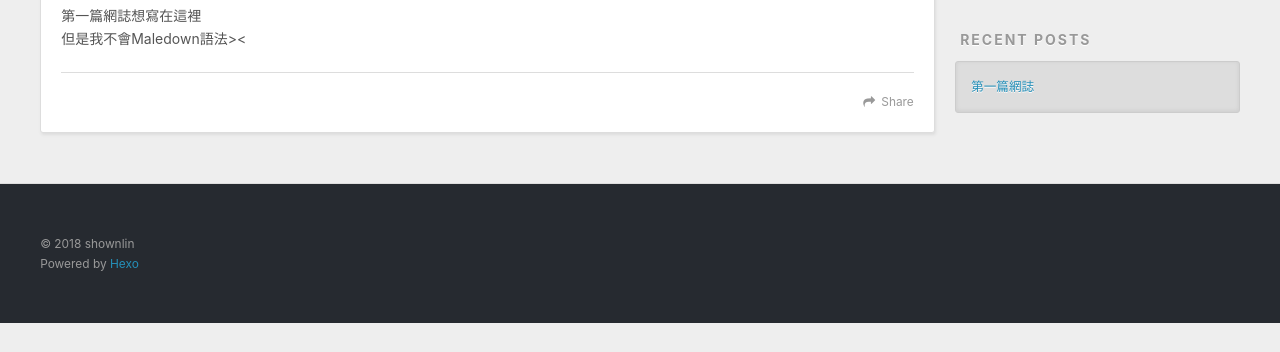
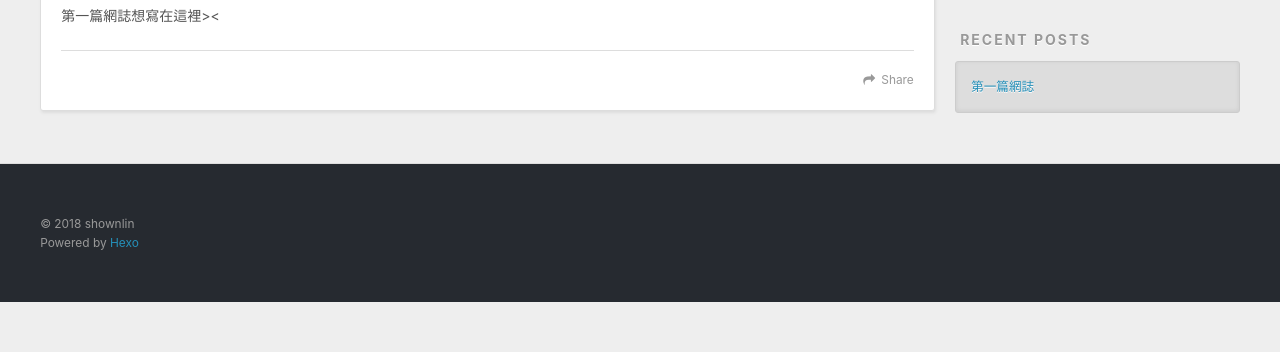
Before and after one commit to shownlin/blog, a plain HTML site: page 2018/06/14/第一篇網誌/index.html in a window 1280 px wide. Shown: the part 448-800 px from the top of the page. Drawn offline with nearby package versions, Linux system fonts and the light colour scheme.

Commit message:
Update index.html

```diff
--- a/2018/06/14/第一篇網誌/index.html
+++ b/2018/06/14/第一篇網誌/index.html
@@ -17,7 +17,7 @@
 <meta property="og:updated_time" content="2018-06-14T09:03:10.406Z">
 <meta name="twitter:card" content="summary">
 <meta name="twitter:title" content="第一篇網誌">
-<meta name="twitter:description" content="第一篇網誌想寫在這裡但是我不會Maledown語法&amp;gt;&amp;lt;">
+<meta name="twitter:description" content="第一篇網誌想寫在這裡&amp;gt;&amp;lt;">
 
     <link rel="alternate" href="/blog/atom.xml" title="崴崴資工雜筆" type="application/atom+xml">
 
@@ -90,7 +90,7 @@
 
     <div class="article-entry" itemprop="articleBody">
 
-        <p>第一篇網誌想寫在這裡<br>但是我不會Maledown語法&gt;&lt;</p>
+        <p>第一篇網誌想寫在這裡&gt;&lt;</p>
 
 
     </div>
```
